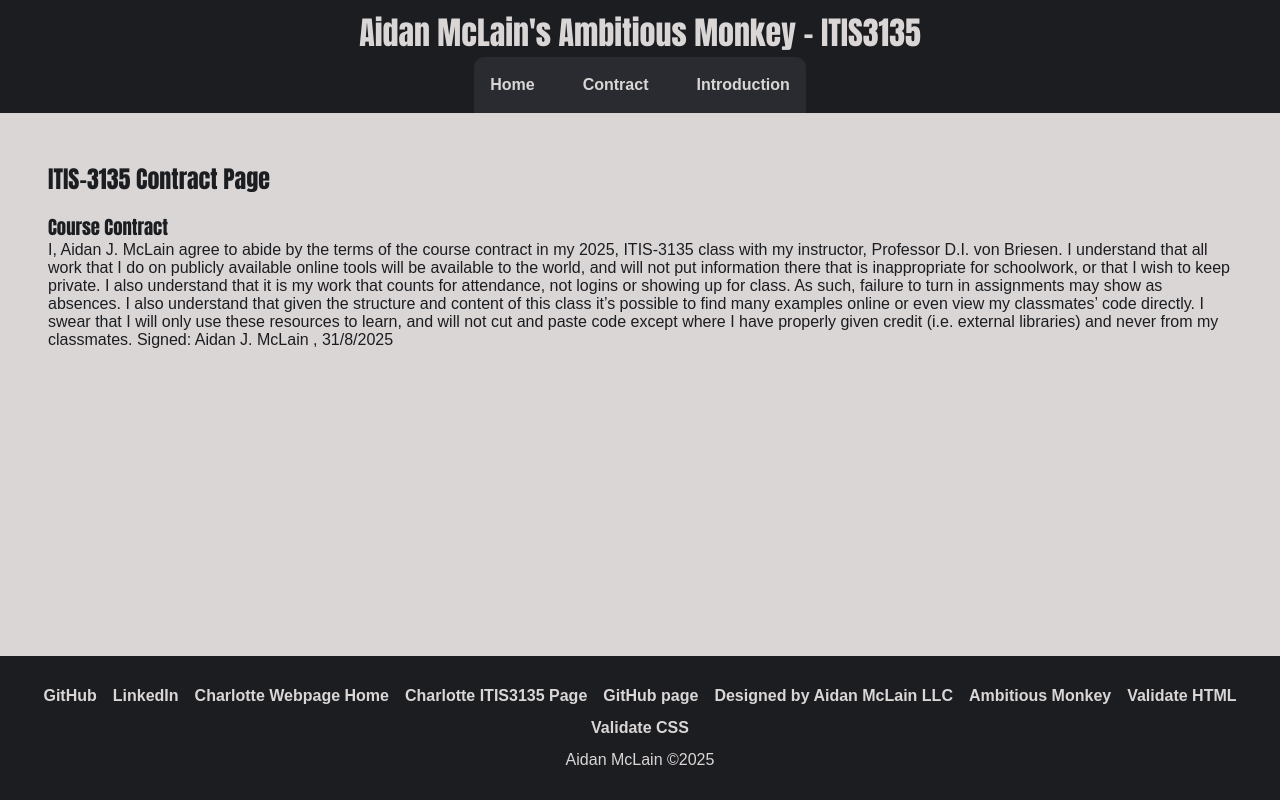
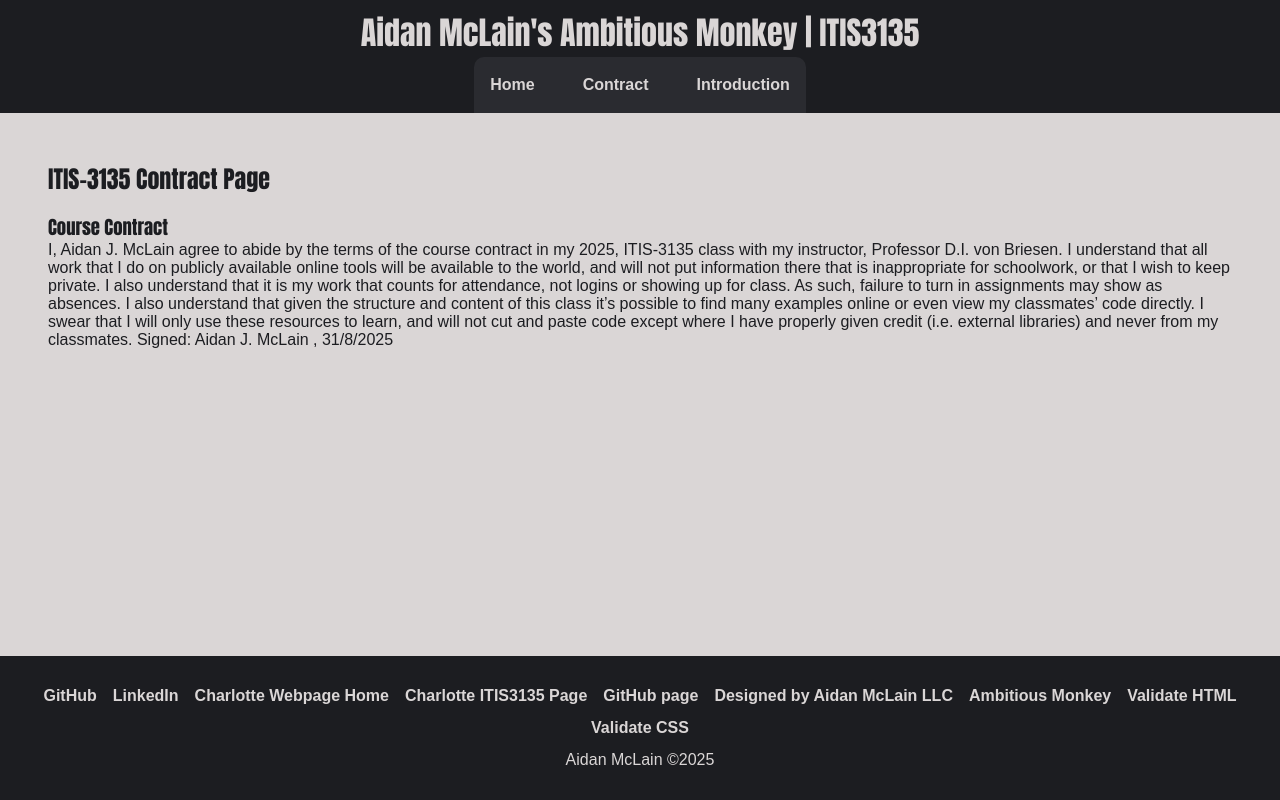
Before and after one commit to amclai10/itis3135-react, a React (Vite) app: page /contract in a window 1280 px wide. Built offline with nearby package versions, Linux system fonts and the light colour scheme.

Commit message:
title fix

```diff
--- a/src/App.jsx
+++ b/src/App.jsx
@@ -9,7 +9,7 @@ import {useEffect} from "react";
 
 function HomePage() {
     useEffect(() => {
-        document.title = "Aidan McLain's Ambitious Monkey | ITIS3135 Home";
+        document.title = "Aidan McLain's Ambitious Monkey | ITIS3135 | Home";
     }, []);
 
     return (
--- a/src/Contract.jsx
+++ b/src/Contract.jsx
@@ -4,7 +4,7 @@ import {useEffect} from "react";
 export default function Contract() {
 
     useEffect(() => {
-        document.title = "Aidan McLain's Ambitious Monkey | ITIS3135 Contract";
+        document.title = "Aidan McLain's Ambitious Monkey | ITIS3135 | Contract";
     }, []);
 
     return (
--- a/src/Header.jsx
+++ b/src/Header.jsx
@@ -3,7 +3,7 @@ import { Link } from 'react-router-dom';
 export default function Header() {
     return (
         <header>
-            <h1>Aidan McLain's Ambitious Monkey - ITIS3135</h1>
+            <h1>Aidan McLain's Ambitious Monkey | ITIS3135</h1>
 
             <ul className="header-links">
                 <li><Link to="/">Home</Link></li>
--- a/src/Introduction.jsx
+++ b/src/Introduction.jsx
@@ -3,7 +3,7 @@ import {useEffect} from "react";
 
 export default function Introduction() {
     useEffect(() => {
-        document.title = "Aidan McLain's Ambitious Monkey | ITIS3135 Introduction";
+        document.title = "Aidan McLain's Ambitious Monkey | ITIS3135 | Introduction";
     }, []);
     return (
         <main>
```
